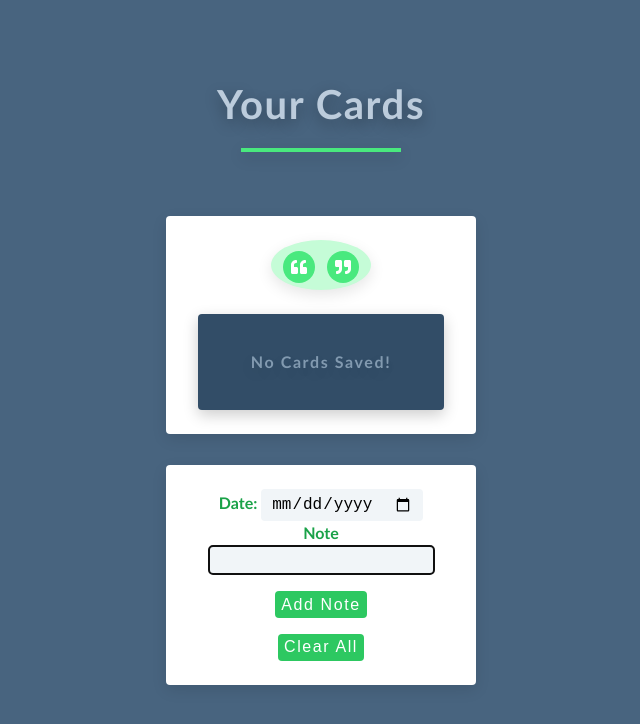
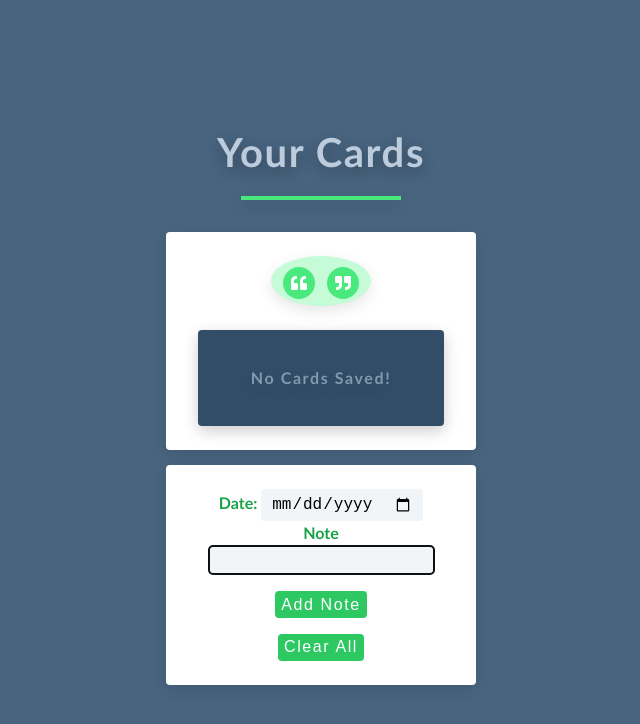
Before and after one commit to abhishekpawl/stick-notes, a React (Create React App) app: page / in a window 1280 px wide. Shown: the top 724 px of the page, without its empty margins (319-959 px from the left). Built offline with nearby package versions, Linux system fonts and the light colour scheme.

Commit message:
fixed text area

```diff
--- a/src/App.js
+++ b/src/App.js
@@ -6,7 +6,7 @@ function App() {
     <main>
       <div className="container">
         <div className="title">
-          <h2 style={{textShadow: '0 5px 15px rgba(0, 0, 0, 0.3)'}}>
+          <h2 style={{textShadow: '0 5px 15px rgba(0, 0, 0, 0.3)', marginTop: '2rem'}}>
             Your Cards
           </h2>
           <div className="underline"></div>
--- a/src/index.css
+++ b/src/index.css
@@ -143,7 +143,7 @@ main {
 }
 .title {
   text-align: center;
-  margin-bottom: 4rem;
+  margin-bottom: 2rem;
 }
 .underline {
   height: 0.25rem;
@@ -165,7 +165,7 @@ main {
   box-shadow: var(--light-shadow);
   transition: var(--transition);
   text-align: center;
-  margin: 5% 25%;
+  margin: 2.5% 25%;
 }
 .card:hover {
   box-shadow: var(--dark-shadow);
@@ -215,6 +215,7 @@ main {
 }
 .info {
   margin-bottom: 0.75rem;
+  word-wrap: break-word;
 }
 .form {
   color: var(--clr-primary-3);
```
